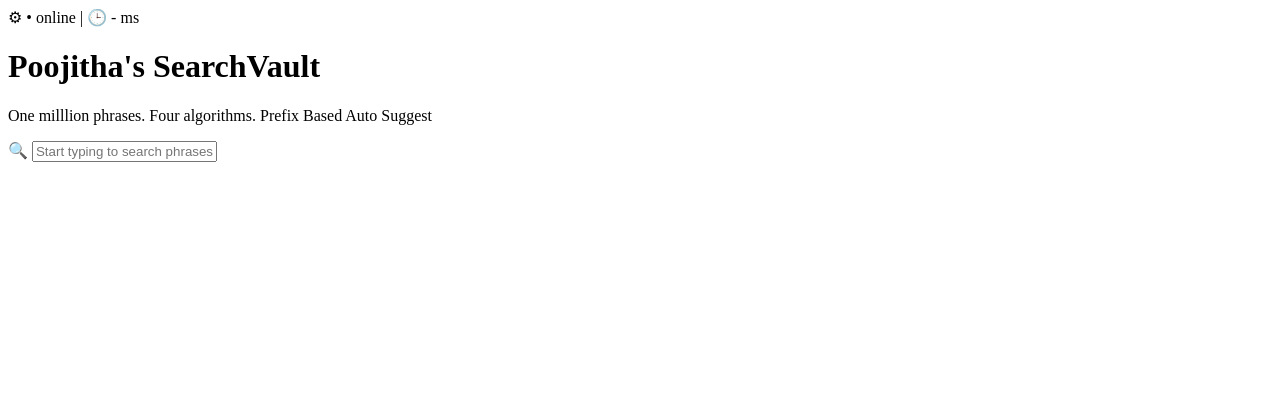
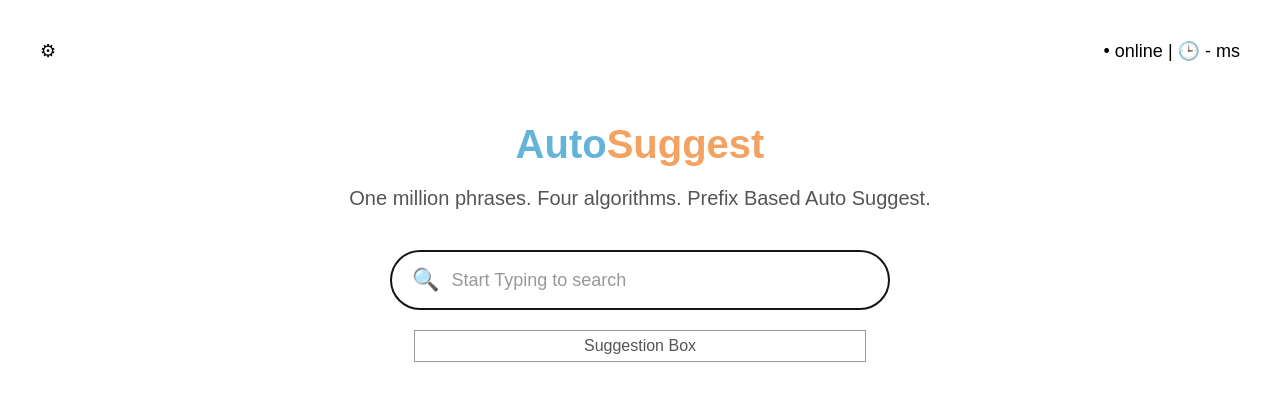
Before and after one commit to Poojitha2605/auto-suggest, a website: page frontend/autosuggest.html in a window 1280 px wide. Drawn offline with Linux system fonts and the light colour scheme.

Commit message:
Auto-Suggest frontend

```diff
--- a/frontend/autosuggest.html
+++ b/frontend/autosuggest.html
@@ -1,16 +1,185 @@
 <!DOCTYPE html>
 <html lang="en">
 <head>
-    <meta charset="UTF-8">
-    <meta name="viewport" content="width=device-width, initial-scale=1.0">
-    <title>Document</title>
+<meta charset="UTF-8">
+<meta name="viewport" content="width=device-width, initial-scale=1.0">
+<title>Auto Suggest</title>
+
+<style>
+    body{
+        font-family: Arial, sans-serif;
+        background:#ffffff;
+        margin:40px;
+    }
+
+    .top{
+        display:flex;
+        justify-content:space-between;
+        align-items:center;
+        margin-bottom:60px;
+    }
+
+    .left{
+        font-size:18px;
+    }
+
+    .right{
+        font-size:18px;
+    }
+
+    .Page1{
+        display:flex;
+        flex-direction:column;
+        align-items:center;
+        text-align:center;
+    }
+
+    .title{
+        font-size:40px;
+        font-weight:bold;
+        margin-bottom:20px;
+    }
+
+    .auto-color{
+        color:#64b4da;
+    }
+
+    .auto-color12{
+        color:#f4a261;
+    }
+
+    .subtitle{
+        font-size:20px;
+        margin-bottom:20px;
+        color:#555;
+    }
+
+    .search{
+        display:flex;
+        flex-direction:column;
+        align-items:center;
+        margin-top:20px;
+    }
+
+    .search-input{
+        width:500px;
+        height:60px;
+        border:2px solid #151313;
+        border-radius:50px;
+        display:flex;
+        align-items:center;
+        padding:0 20px;
+        box-sizing:border-box;
+        background:white;
+    }
+
+    .icon{
+        font-size:22px;
+        color:gray;
+        margin-right:10px;
+    }
+
+    .search-input input{
+        width:100%;
+        border:none;
+        outline:none;
+        font-size:18px;
+        color:#555;
+    }
+
+    .search-input input::placeholder{
+        color:#999;
+    }
+
+    .suggestions{
+        width:450px;
+        height:30px;
+        border:1px solid #999;
+        text-align:center;
+        line-height:30px;
+        color:#555;
+        background:white;
+        margin-top:2px;
+    }
+</style>
+
 </head>
+
 <body>
-    <span>&#9881;</span>
-    <span>&#x2022; online | &#x1F552; - ms</span>
-    <h1>Poojitha's SearchVault</h1>
-    <p>One milllion phrases. Four algorithms. Prefix Based Auto Suggest</p>
-     &#128269;
-    <input type="text" placeholder="Start typing to search phrases">
+
+<div class="top">
+
+    <div class="left">
+        &#9881;
+    </div>
+
+    <div class="right">
+        &bull; online |
+        &#x1F552; - ms
+    </div>
+
+</div>
+
+<div class="Page1">
+
+    <div class="title">
+        <span class="auto-color">Auto</span><span class="auto-color12">Suggest</span>
+    </div>
+
+    <div class="subtitle">
+        One million phrases. Four algorithms. Prefix Based Auto Suggest.
+    </div>
+
+    <div class="search">
+
+        <div class="search-input">
+
+            <span class="icon">&#128269;</span>
+
+            <input type="text"
+            placeholder="Start Typing to search">
+
+        </div>
+        <br>
+        <div class="suggestions" id="suggestions">
+            Suggestion Box
+        </div>
+
+    </div>
+
+</div>
+<script>
+    const searchBox = document.querySelector('.search-input input');
+    const suggestionsBox = document.getElementById('suggestions');
+
+    searchBox.addEventListener('input', function() {
+        const userInput = searchBox.value.trim();
+        if (userInput === '') {
+            // fetchSuggestions(userInput);
+        } else {
+           var url1='https://autosuggest-backend.onrender.com/api/autosuggest?q=';
+           var url2='&algorithm=brute&limit=10&weighted=false';
+           var url=url1+userInput+url2;
+           fetch(url)
+            .then(function(response){
+                return response.json();
+            })
+            .then(function(data){
+                console.log(data);
+                var resultsArray=data.results;
+                var htmlResult = '';
+                for (var i = 0; i < resultsArray.length; i++) {
+                    htmlResult += '<div id="suggestion-item">' + resultsArray[i].text + '</div>';
+                }
+                suggestionsBox.innerHTML = htmlResult;
+            })
+
+           }
+      }
+    );
+    //1: get user input
+    //2. make api call to get suggestions
+</script>
+
 </body>
 </html>
```
Also changed, not shown: autosusggest.html (deleted).
